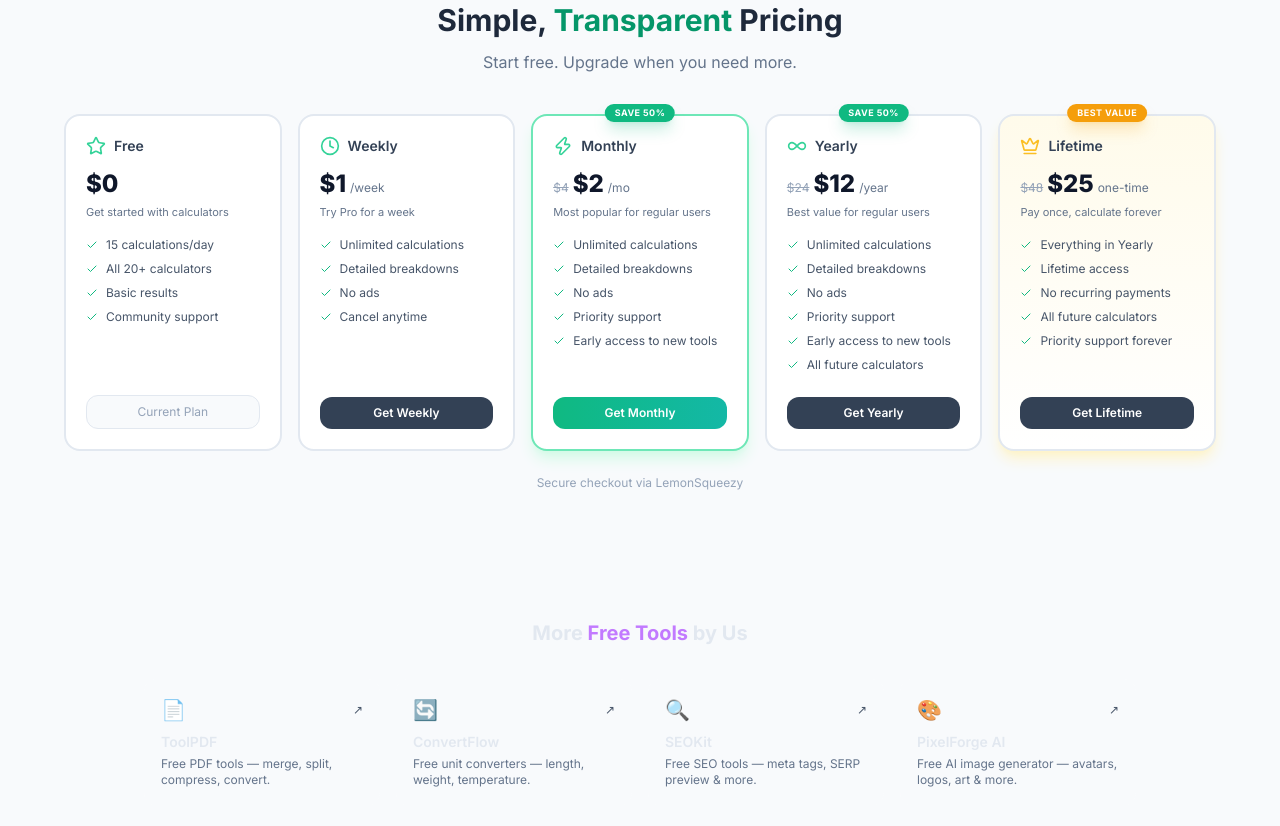
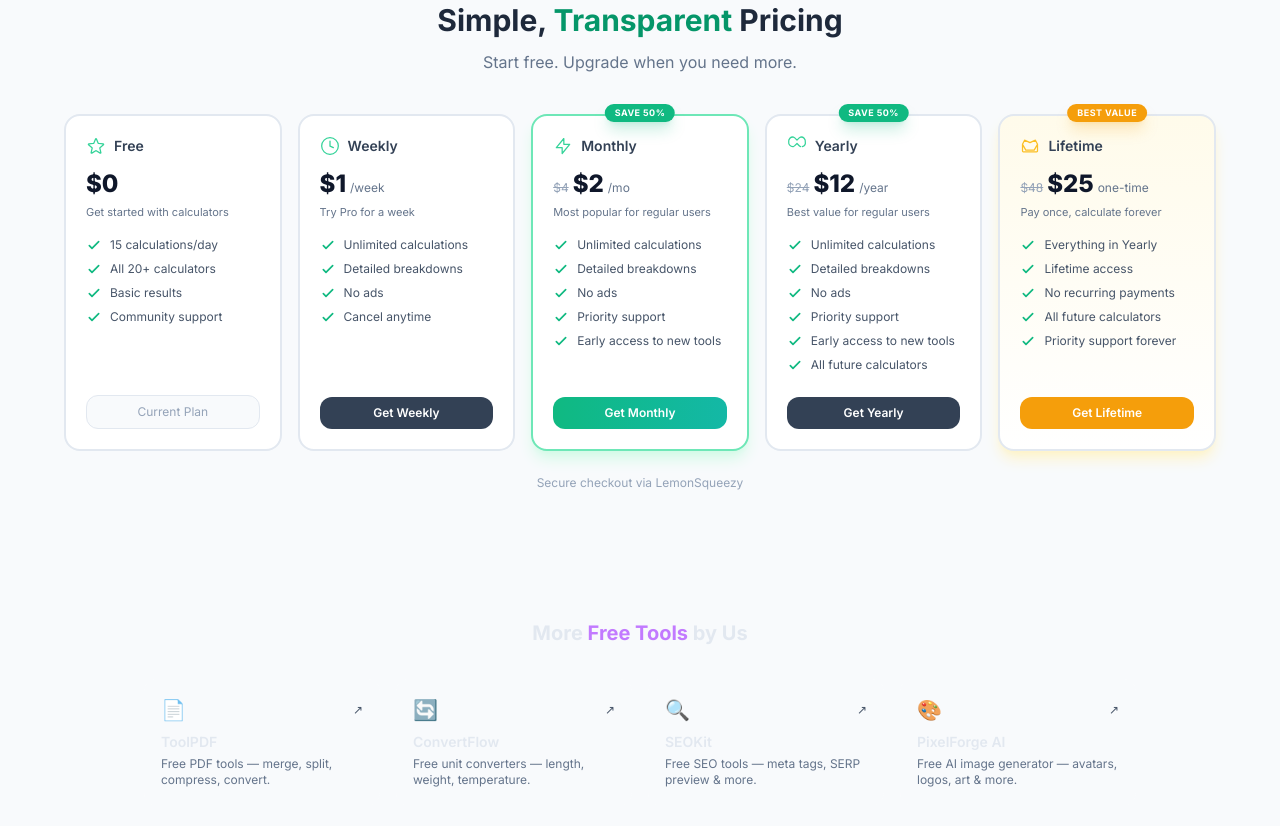
Before and after one commit to Techgeek8000-byte/CalcHub, a Next.js app: page / in a window 1280 px wide. Shown: the part 2620-3446 px from the top of the page. Built offline with nearby package versions, Linux system fonts and the light colour scheme.

Commit message:
Fix: pricing section build error, add LS checkout links

```diff
--- a/src/components/calc/PricingSection.tsx
+++ b/src/components/calc/PricingSection.tsx
@@ -1,14 +1,20 @@
-import { LEMON_SQUEEZY } from '@/lib/lemonsqueezy';
 "use client";
 
-import { Check, Crown, Zap, Star, Clock, Infinity } from 'lucide-react';
+import { LEMON_SQUEEZY } from '@/lib/lemonsqueezy';
+
+const StarIcon = () => <svg className="w-5 h-5 text-emerald-400" fill="none" viewBox="0 0 24 24" stroke="currentColor" strokeWidth="1.5"><path strokeLinecap="round" strokeLinejoin="round" d="M11.48 3.499a.562.562 0 011.04 0l2.125 5.111a.563.563 0 00.475.345l5.518.442c.499.04.701.663.321.988l-4.204 3.602a.563.563 0 00-.182.557l1.285 5.385a.562.562 0 01-.84.61l-4.725-2.885a.563.563 0 00-.586 0L6.982 20.54a.562.562 0 01-.84-.61l1.285-5.386a.562.562 0 00-.182-.557l-4.204-3.602a.563.563 0 01.321-.988l5.518-.442a.563.563 0 00.475-.345L11.48 3.5z" /></svg>;
+const ClockIcon = () => <svg className="w-5 h-5 text-emerald-400" fill="none" viewBox="0 0 24 24" stroke="currentColor" strokeWidth="1.5"><circle cx="12" cy="12" r="10" /><path strokeLinecap="round" d="M12 6v6l4 2" /></svg>;
+const ZapIcon = () => <svg className="w-5 h-5 text-emerald-400" fill="none" viewBox="0 0 24 24" stroke="currentColor" strokeWidth="1.5"><path strokeLinecap="round" strokeLinejoin="round" d="M13 10V3L4 14h7v7l9-11h-7z" /></svg>;
+const InfinityIcon = () => <svg className="w-5 h-5 text-emerald-400" fill="none" viewBox="0 0 24 24" stroke="currentColor" strokeWidth="1.5"><path strokeLinecap="round" strokeLinejoin="round" d="M18.364 12.636A5 5 0 0021.95 6.95a5 5 0 00-5.686-5.686 5 5 0 00-1.588 1.042L12 5l-2.676-2.694a5 5 0 00-1.588-1.042A5 5 0 002.05 6.95a5 5 0 005.686 5.686 5 5 0 001.588-1.042L12 9l2.676 2.694a5 5 0 001.588 1.042" /></svg>;
+const CrownIcon = () => <svg className="w-5 h-5 text-amber-400" fill="none" viewBox="0 0 24 24" stroke="currentColor" strokeWidth="1.5"><path strokeLinecap="round" strokeLinejoin="round" d="M3 10l2.5-5L12 8l6.5-3L21 10M3 10v8a1 1 0 001 1h16a1 1 0 001-1v-8M3 10l4 7h10l4-7" /></svg>;
+const CheckIcon = () => <svg className="w-4 h-4 text-emerald-500 shrink-0" fill="none" viewBox="0 0 24 24" stroke="currentColor" strokeWidth="2.5"><path strokeLinecap="round" strokeLinejoin="round" d="M5 13l4 4L19 7" /></svg>;
 
 const plans = [
-  { name: 'Free', price: '$0', period: '', description: 'Get started with calculators', badge: null, features: ['15 calculations/day', 'All 20+ calculators', 'Basic results', 'Community support'], cta: 'Current Plan', highlighted: false, icon: <Star className="w-5 h-5 text-emerald-400" /> },
-  { name: 'Weekly', price: '$1', period: '/week', description: 'Try Pro for a week', badge: null, features: ['Unlimited calculations', 'Detailed breakdowns', 'No ads', 'Cancel anytime'], cta: 'Get Weekly', highlighted: false, icon: <Clock className="w-5 h-5 text-emerald-400" /> },
-  { name: 'Monthly', price: '$2', period: '/mo', originalPrice: '$4', description: 'Most popular for regular users', badge: 'SAVE 50%', features: ['Unlimited calculations', 'Detailed breakdowns', 'No ads', 'Priority support', 'Early access to new tools'], cta: 'Get Monthly', highlighted: true, icon: <Zap className="w-5 h-5 text-emerald-400" /> },
-  { name: 'Yearly', price: '$12', period: '/year', originalPrice: '$24', description: 'Best value for regular users', badge: 'SAVE 50%', features: ['Unlimited calculations', 'Detailed breakdowns', 'No ads', 'Priority support', 'Early access to new tools', 'All future calculators'], cta: 'Get Yearly', highlighted: false, icon: <Infinity className="w-5 h-5 text-emerald-400" /> },
-  { name: 'Lifetime', price: '$25', period: 'one-time', originalPrice: '$48', description: 'Pay once, calculate forever', badge: 'BEST VALUE', features: ['Everything in Yearly', 'Lifetime access', 'No recurring payments', 'All future calculators', 'Priority support forever'], cta: 'Get Lifetime', highlighted: false, icon: <Crown className="w-5 h-5 text-amber-400" /> },
+  { name: 'Free', price: '$0', period: '', description: 'Get started with calculators', badge: null, features: ['15 calculations/day', 'All 20+ calculators', 'Basic results', 'Community support'], cta: 'Current Plan', highlighted: false, icon: <StarIcon /> },
+  { name: 'Weekly', price: '$1', period: '/week', description: 'Try Pro for a week', badge: null, features: ['Unlimited calculations', 'Detailed breakdowns', 'No ads', 'Cancel anytime'], cta: 'Get Weekly', highlighted: false, icon: <ClockIcon /> },
+  { name: 'Monthly', price: '$2', period: '/mo', originalPrice: '$4', description: 'Most popular for regular users', badge: 'SAVE 50%', features: ['Unlimited calculations', 'Detailed breakdowns', 'No ads', 'Priority support', 'Early access to new tools'], cta: 'Get Monthly', highlighted: true, icon: <ZapIcon /> },
+  { name: 'Yearly', price: '$12', period: '/year', originalPrice: '$24', description: 'Best value for regular users', badge: 'SAVE 50%', features: ['Unlimited calculations', 'Detailed breakdowns', 'No ads', 'Priority support', 'Early access to new tools', 'All future calculators'], cta: 'Get Yearly', highlighted: false, icon: <InfinityIcon /> },
+  { name: 'Lifetime', price: '$25', period: 'one-time', originalPrice: '$48', description: 'Pay once, calculate forever', badge: 'BEST VALUE', features: ['Everything in Yearly', 'Lifetime access', 'No recurring payments', 'All future calculators', 'Priority support forever'], cta: 'Get Lifetime', highlighted: false, icon: <CrownIcon /> },
 ];
 
 export default function PricingSection() {
@@ -28,11 +34,11 @@ export default function PricingSection() {
               <div className="flex items-center gap-2 mb-3">{plan.icon}<h3 className="text-sm font-semibold text-slate-700">{plan.name}</h3></div>
               <div className="mb-1">{plan.originalPrice && <span className="text-xs text-slate-400 line-through mr-1">{plan.originalPrice}</span>}<span className="text-2xl font-extrabold text-slate-900">{plan.price}</span>{plan.period && <span className="text-xs text-slate-500 ml-1">{plan.period}</span>}</div>
               <p className="text-[11px] text-slate-500 mb-4">{plan.description}</p>
-              <ul className="space-y-2 mb-6 flex-1">{plan.features.map((f) => (<li key={f} className="flex items-start gap-2 text-xs text-slate-600"><Check className="w-3 h-3 text-emerald-500 shrink-0 mt-0.5" />{f}</li>))}</ul>
+              <ul className="space-y-2 mb-6 flex-1">{plan.features.map((f) => (<li key={f} className="flex items-start gap-2 text-xs text-slate-600"><CheckIcon />{f}</li>))}</ul>
               {plan.name === 'Free' ? (
                 <div className="w-full py-2 text-xs text-center text-slate-400 bg-slate-50 rounded-xl border border-slate-200">Current Plan</div>
               ) : (
-                <button onClick={() => { const plan = planObj.name.toLowerCase(); const k = plan.includes('weekly') ? 'weekly' as const : plan.includes('yearly') ? 'yearly' : plan.includes('lifetime') ? 'lifetime' : 'monthly'; window.open(LEMON_SQUEEZY[k], '_blank'); }} className={`w-full py-2 text-xs font-semibold text-white rounded-xl transition-opacity hover:opacity-90 ${plan.highlighted ? 'bg-gradient-to-r from-emerald-500 to-teal-500' : 'bg-slate-700 hover:bg-slate-800'}`}>{plan.cta}</button>
+                <button onClick={() => { const k = plan.name.includes('Weekly') ? 'weekly' : plan.name.includes('Yearly') ? 'yearly' : plan.name.includes('Lifetime') ? 'lifetime' : 'monthly'; window.open(LEMON_SQUEEZY[k], '_blank'); }} className={`w-full py-2 text-xs font-semibold text-white rounded-xl transition-opacity hover:opacity-90 ${plan.highlighted ? 'bg-gradient-to-r from-emerald-500 to-teal-500' : plan.name === 'Lifetime' ? 'bg-amber-500 hover:bg-amber-600' : 'bg-slate-700 hover:bg-slate-800'}`}>{plan.cta}</button>
               )}
             </div>
           ))}
```
Also changed, not shown: 1 other file (tests, documents, lock files or other folders).
